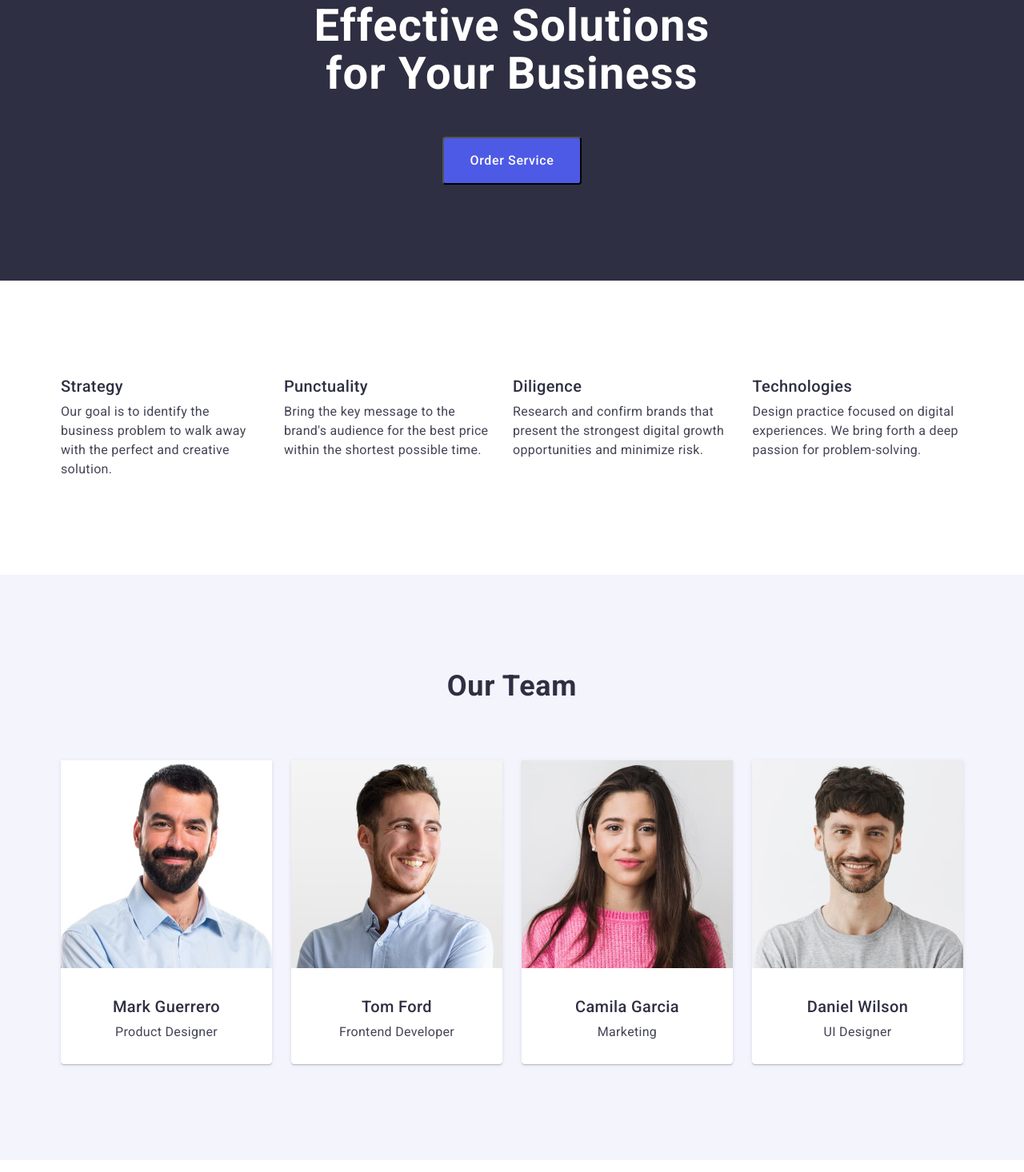
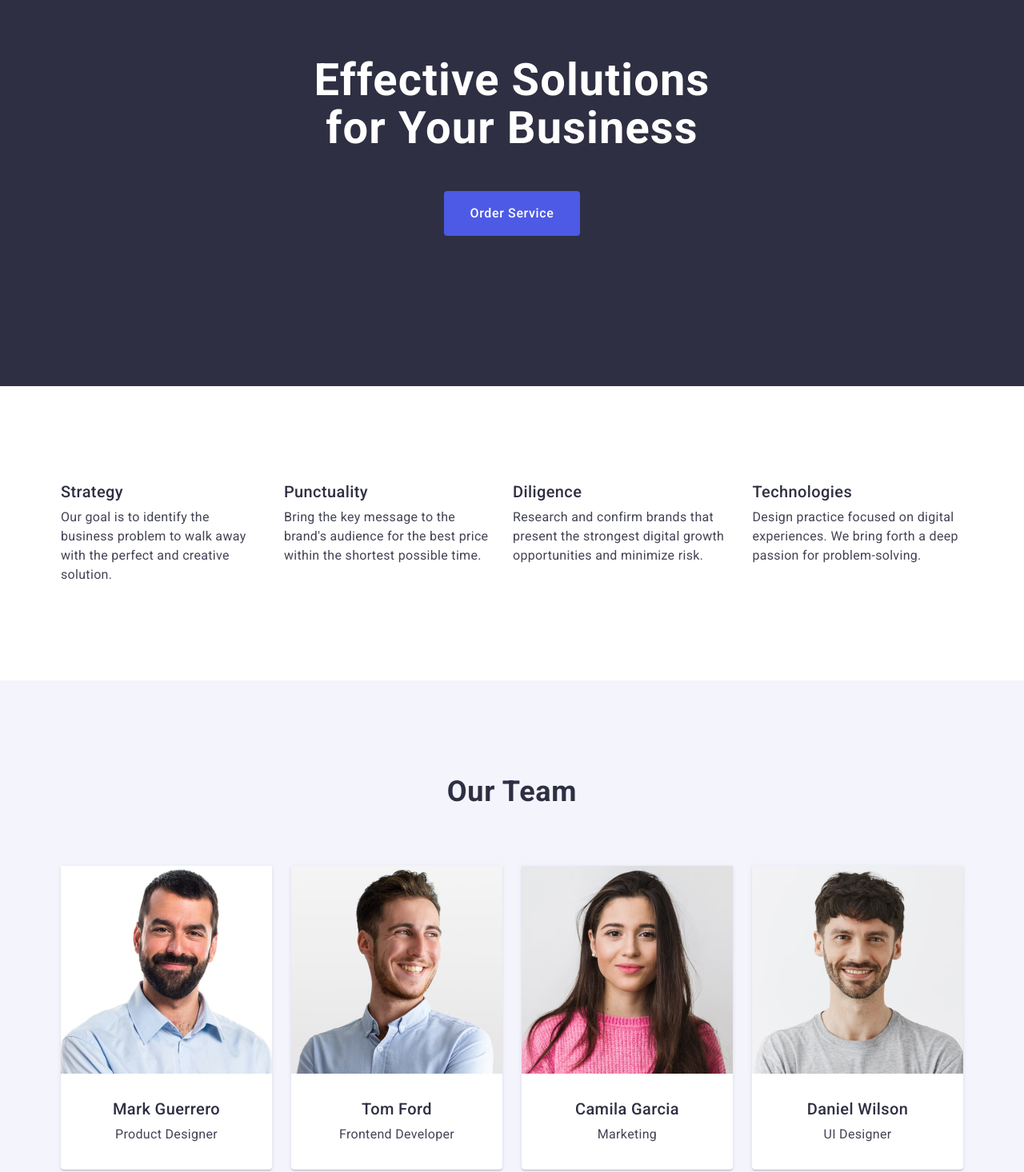
Before and after one commit to RuDa0211/goit-markup-hw-03, a plain HTML site: page index.html in a window 1280 px wide. Shown: the part 190-1656 px from the top of the page at 80% size. Drawn offline with nearby package versions, Linux system fonts and the light colour scheme.

Commit message:
add markup

```diff
--- a/css/styles.css
+++ b/css/styles.css
@@ -131,6 +131,7 @@ display: flex;
 /* #region solutions */
 .solutions {
     background-color: #2E2F42;
+    padding: 188px 0;
 }
 
 .solutions-title {
@@ -158,9 +159,10 @@ display: flex;
     border-radius: 4px;
     padding: 16px 32px;
     min-width: 169px;
-    min-height: 56px;
+    height: 56px;
     display: block;
     margin: 0 auto;
+    border: none;
 }
 
 .button:hover,
@@ -205,7 +207,7 @@ display: flex;
     font-size: 20px;
     color: #2e2f42;
     letter-spacing: 0.02em;
-    padding-bottom: 8px;
+    margin-bottom: 8px;
 }
 
 .priority-text {
@@ -241,7 +243,6 @@ background-color: #f4f4fd;
 .team-item {
     background-color: #FFFFFF;
     border-radius: 0 0 4px 4px;
-    padding: 0px 0px 32px 0px;
     width: 264px;
     height: 380px;
     box-shadow: 0 2px 1px 0 rgba(46, 47, 66, 0.08), 0 1px 1px 0 rgba(46, 47, 66, 0.16), 0 1px 6px 0 rgba(46, 47, 66, 0.08);
@@ -249,10 +250,11 @@ background-color: #f4f4fd;
 
 .team-img {
     width: 100%;
+    display:block;
 }
 
 .team-name{
-
+    padding: 0 32px;
 }
 
 .team-subtitle {
@@ -262,7 +264,7 @@ background-color: #f4f4fd;
     text-align: center;
     letter-spacing: 0.02em;
     color: #2e2f42;
-    padding-bottom: 8px;
+    margin-bottom: 8px;
     margin-top: 32px;
 }
 
@@ -295,11 +297,10 @@ background-color: #f4f4fd;
     display: flex;
     flex-wrap: wrap;
     gap: 24px;
+    row-gap: 48px;
 }
 
 .portfolio-item{
-    border: 1px solid #e7e9fc;
-    border-top: none;
     width: calc((100% - 48px)/3);
 
 }
@@ -314,6 +315,8 @@ background-color: #f4f4fd;
     padding: 32px 16px;
     width: 360px;
     height: 120px;
+    border: 1px solid #e7e9fc;
+    border-top: none;
 }
 
 .portfolio-subtitle {
@@ -336,11 +339,11 @@ background-color: #f4f4fd;
 /* #region footer */
 .page-footer {
     background-color: #2E2F42;
+    padding: 100px 0
 }
 
 .footer-logo {
-display: block;
-padding-top: 100px;
+display: inline-block;
 padding-bottom: 0;
 margin-bottom: 16px;
 }
@@ -351,6 +354,5 @@ margin-bottom: 16px;
     color: #f4f4fd;
     letter-spacing: 0.02em;
     width: 264px;
-    padding-bottom: 100px;
 }
 /* #endregion */
```
